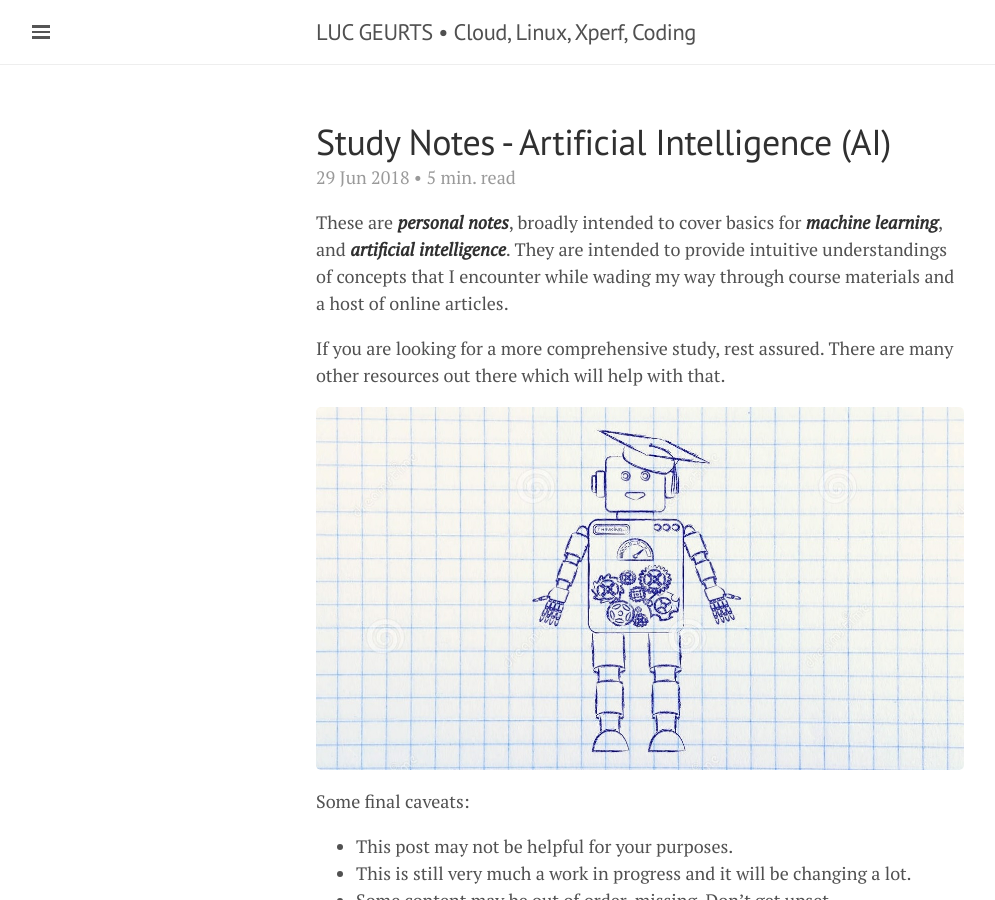
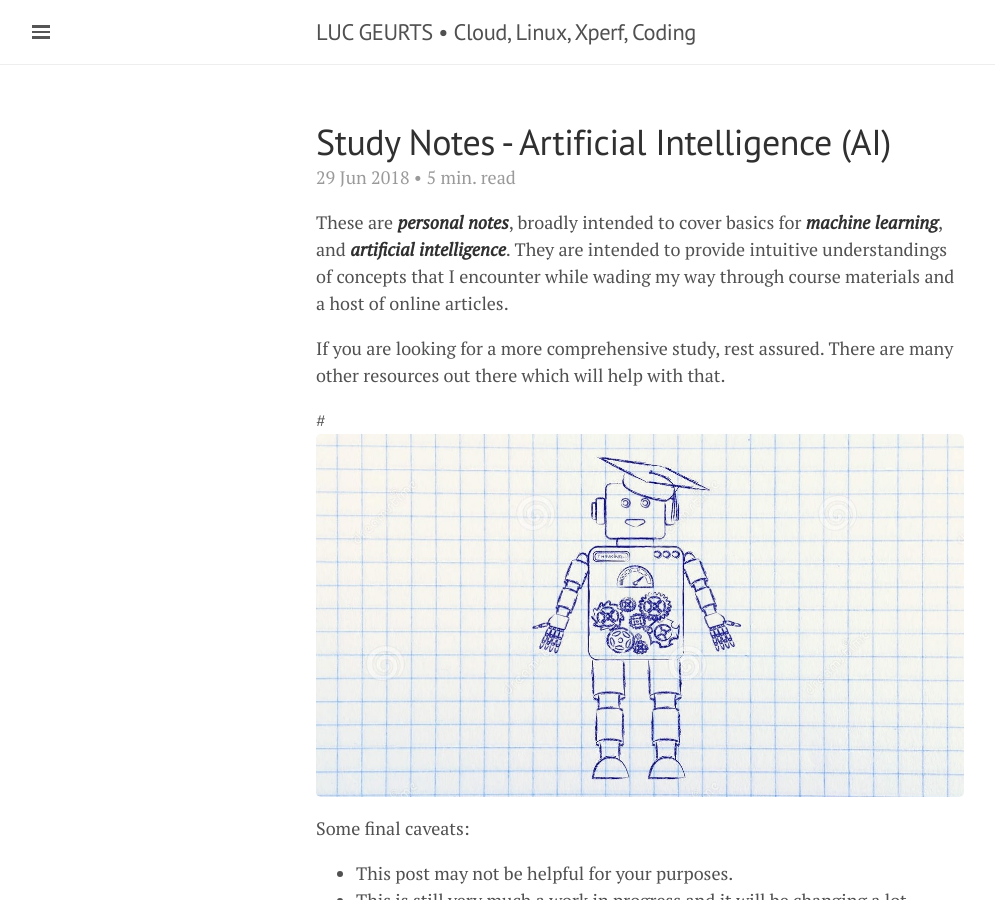
Before and after one commit to lgeurts/lgeurts.github.io, a Jekyll site: the page built from _posts/2018-06-29-artificial-intelligence-basics.md, in a window 1280 px wide and 900 px high. Shown: the whole window, without its empty margins (0-995 px from the left). Built offline with Jekyll 4.4.1, drawn with Linux system fonts in a browser that asks for light colours; nearby versions of some CDN libraries.

Commit message:
Update 2018-06-29-artificial-intelligence-basics.md

```diff
--- a/_posts/2018-06-29-artificial-intelligence-basics.md
+++ b/_posts/2018-06-29-artificial-intelligence-basics.md
@@ -12,7 +12,7 @@ They are intended to provide intuitive understandings of concepts that I encount
 
 If you are looking for a more comprehensive study, rest assured. There are many other resources out there which will help with that.
 
-![Robot](/assets/artificial-intelligence.jpg)
+#![Robot](/assets/artificial-intelligence.jpg)
 
 Some final caveats:
 * This post may not be helpful for your purposes.
```
